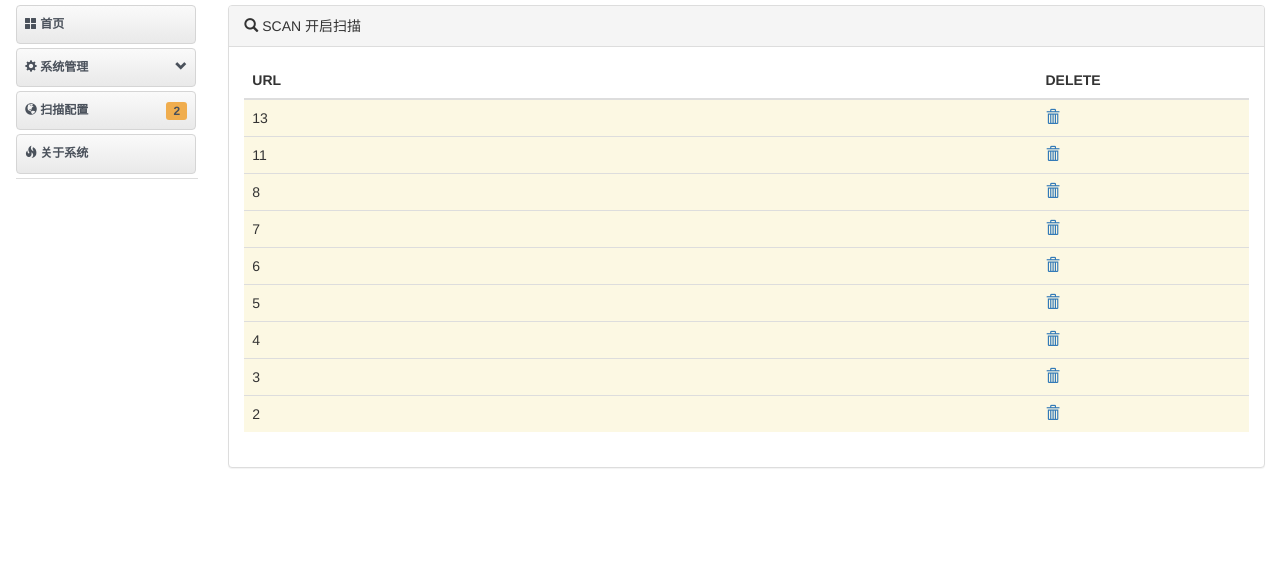
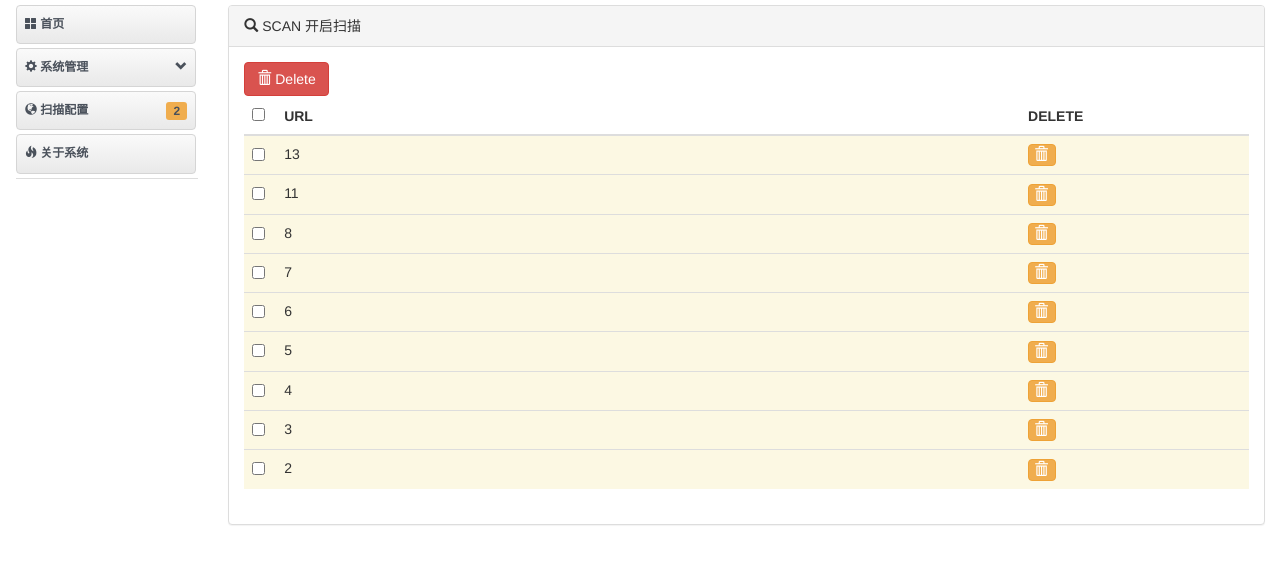
Before and after one commit to zwj2017-NK/MyBlog1, a Django app: page /scan/ in a window 1280 px wide. Shown: the part 51-615 px from the top of the page. Run offline with Django 3.2, Linux system fonts and the light colour scheme; data comes from the database, SQL or seed files in the repository; both versions use the stored data as it was after the commit; some libraries are stand-ins or nearby versions.

Commit message:
DSScan
1. scan页面 打算利用ajax实现删减Url任务

```diff
--- a/DjangoProject-DSScan/DSScan/sqliscan/templates/sqliscan/base.html
+++ b/DjangoProject-DSScan/DSScan/sqliscan/templates/sqliscan/base.html
@@ -83,6 +83,12 @@
             font-size: 100%;
         }
 
+        .btnUrl {
+            padding-bottom: 0px;
+            padding-top: 0px;
+            padding-left: 5px;
+            padding-right: 7px;
+        }
     </style>
 
 </head>
--- a/DjangoProject-DSScan/DSScan/sqliscan/templates/sqliscan/scan.html
+++ b/DjangoProject-DSScan/DSScan/sqliscan/templates/sqliscan/scan.html
@@ -10,33 +10,47 @@
         </div>
 
         <div class="panel-body">
-            <table class="table table-striped table-hover">
+
+            <form id="form" class="form-horizontal" method="post">
+
+            {% csrf_token %}
+
+            <button class="btn btn-danger" type="submit" id="btnDelete" name="btnDelete" value="btnDelete">
+                <span class="glyphicon glyphicon-trash"></span>
+                    Delete <i class="fa fa-minus"></i>
+            </button>
+            <table class="table table-striped table-hover" id="datatable-default">
 
             <colgroup>
-         	    <col style="width:75%">
+                <col style="width:2%">
+         	    <col style="width:65%">
          	    <col style="width:20%">
          	</colgroup>
 
             <thead>
+                <tr>
+                <th><input type="checkbox" name="checkAll" id="checkAll"/></th>
                 <th>URL</th>
                 <th>DELETE</th>
+                </tr>
             </thead>
             <tbody>
                 {% for task in tasks %}
                     {% if not task.task_id %}
                     <tr class="warning">
+                    <td><input type="checkbox" name="checkbox" id="checkbox" value="{{ task.target_url }}"/></td>
                     <td>{{ task.target_url }}</td>
                     <td>
-                                <a  href="#">
+                        <button class="btn btnUrl btn-warning" type="submit" id="btnUrlDelete" name="btnUrlDelete" value="btnUrlDelete">
                             <span class="glyphicon glyphicon-trash"></span>
-                                </a>
+                        </button>
                     </td>
                     </tr>
                     {% endif %}
                 {% endfor %}
             </tbody>
-
             </table>
+            </form>
         </div>
 
     </div>
--- a/DjangoProject-DSScan/DSScan/sqliscan/views.py
+++ b/DjangoProject-DSScan/DSScan/sqliscan/views.py
@@ -82,4 +82,9 @@ def sql_scan(request):
     # for y in threads:
     #     y.join()
 
+    btnUrlVal = request.POST.get('btnUrlDelete')
+    # print btnUrlVal
+
+
+
     return render(request, 'sqliscan/scan.html', {'tasks': tasks})
```
Also changed, not shown: DjangoProject-DSScan/DSScan/db.sqlite3, 1 other file. Lines whose indentation alone changed are shown as unchanged.
